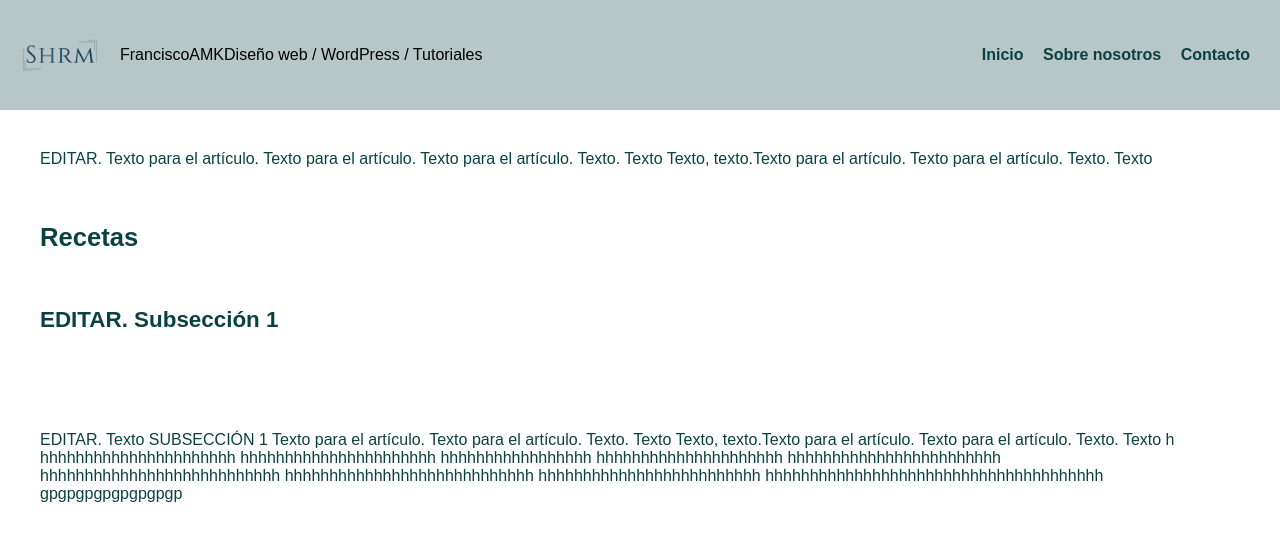
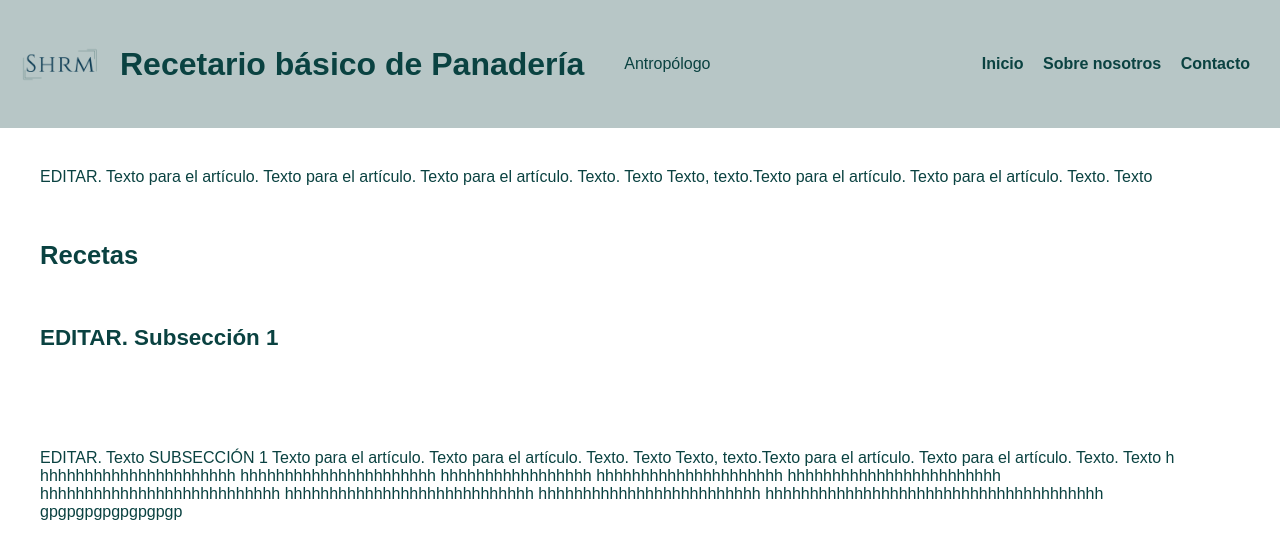
Before and after one commit to haijohadatos/recetario-panaderia, a plain HTML site: page index.html in a window 1280 px wide. Shown: the top 536 px of the page. Drawn offline with Linux system fonts and the light colour scheme.

Commit message:
Update index.html

```diff
--- a/index.html
+++ b/index.html
@@ -13,10 +13,8 @@
     <header>
       <div class="logo">
         <img src="Logo_Sneider_1-letra-verde-transp.png" alt "logo SHROJASM">
-
-        <span class="site-name">FranciscoAMK</span>
-	<span class="site-desc">Diseño web / WordPress / Tutoriales</span>
-
+        <h1 class="nombre-empresa">Recetario básico de Panadería</h1>
+	<p>Antropólogo</p>
       </div>
       <nav>
         <a href="" class="nav-link">Inicio</a>
```
